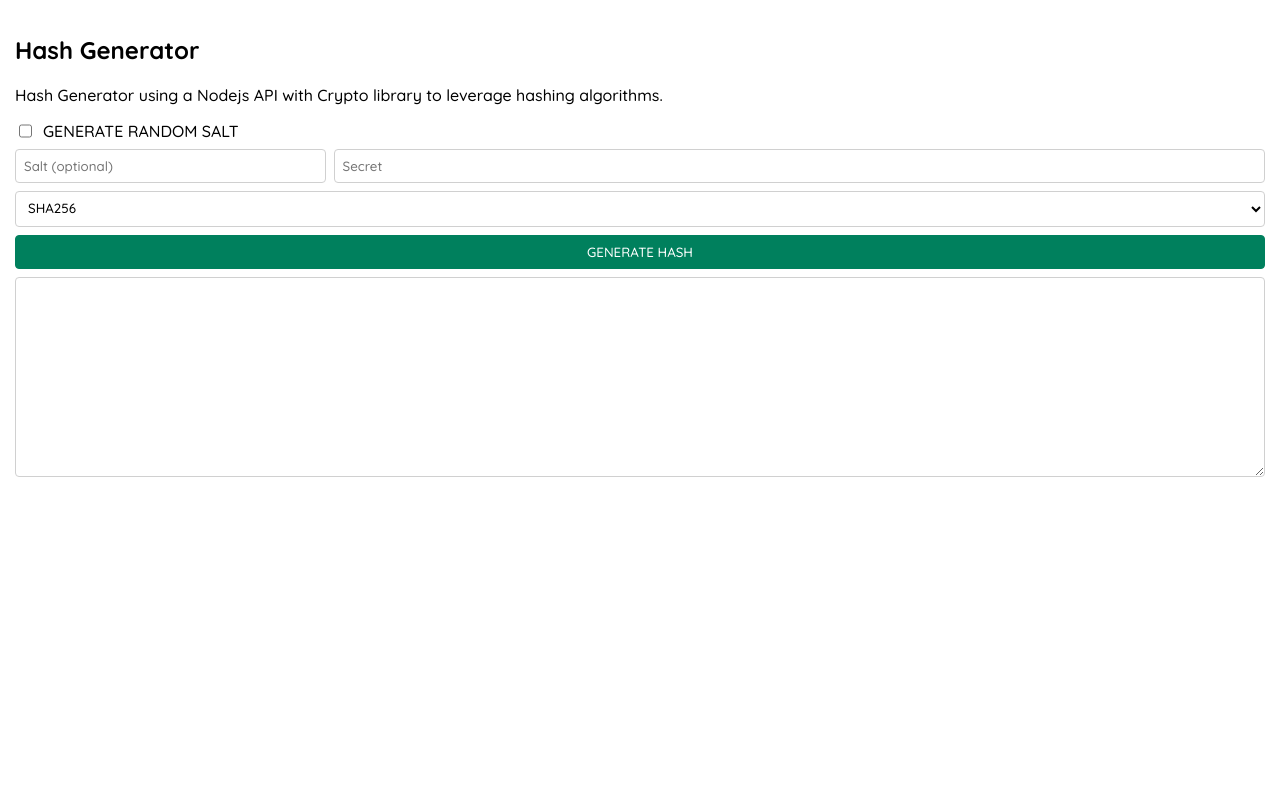
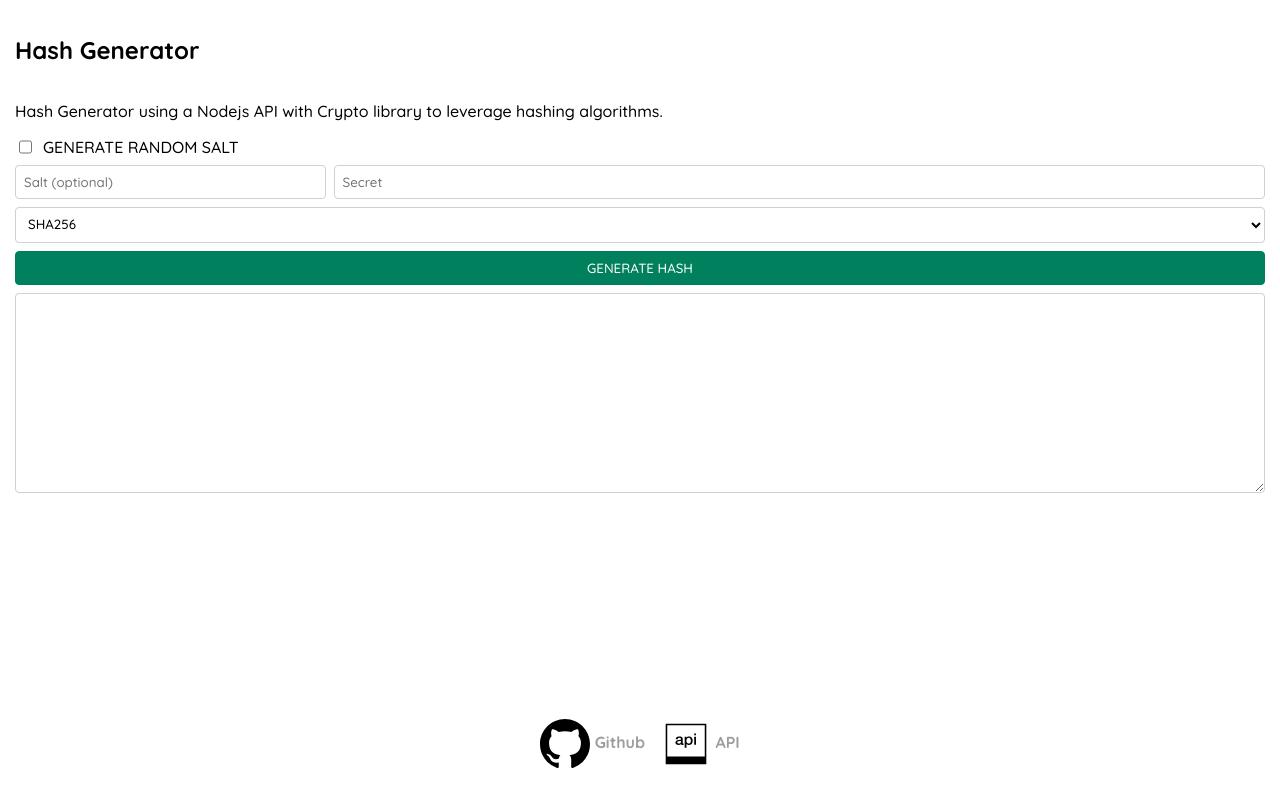
Before and after one commit to ChristianDBrooks/hash-generator-ui, a plain HTML site: page index.html in a window 1280 px wide. Drawn offline with Linux system fonts and the light colour scheme.

Commit message:
changed styling, added links

```diff
--- a/index.html
+++ b/index.html
@@ -48,6 +48,16 @@
       ></textarea>
       <div id="copyStatus"></div>
     </div>
+    <footer>
+      <a class="icon-link" href="https://github.com/ChristianDBrooks">
+        <img style="vertical-align:middle" width="50" src="github.svg" alt="">
+        <span>Github</span>
+      </a>
+      <a class="icon-link" href="https://github.com/ChristianDBrooks/hash-generator-api/">
+        <img style="vertical-align:middle" width="50" src="api.svg" alt="">
+        <span>API</span>
+      </a>
+    </footer>
     <script src="index.js"></script>
   </body>
 </html>
--- a/style.css
+++ b/style.css
@@ -97,8 +97,14 @@ textarea {
 
 /* Display Example Specific Styling */
 
+html, body {
+  height: 100%;
+}
+
 body {
   padding: 15px;
+  display: flex;
+  flex-direction: column;
 }
 
 /* === THEME END === */
@@ -123,3 +129,19 @@ body {
   height: 200px;
   cursor: pointer;
 }
+
+footer {
+  display: flex;
+  flex-direction: row;
+  justify-content: center;
+  margin-top: auto;
+  width: 100%;
+  gap: 1rem;
+  padding: 1rem;
+}
+
+.icon-link {
+  text-decoration: none;
+  color: #9e9e9e;
+  font-weight: 600;
+}
```
Also changed, not shown: api.svg (added), github.svg (added).
